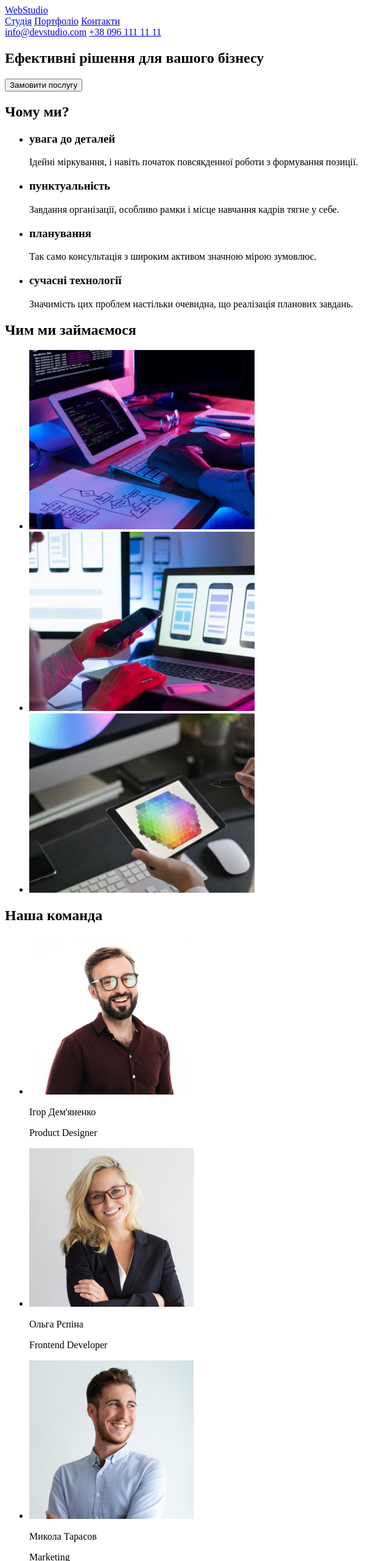
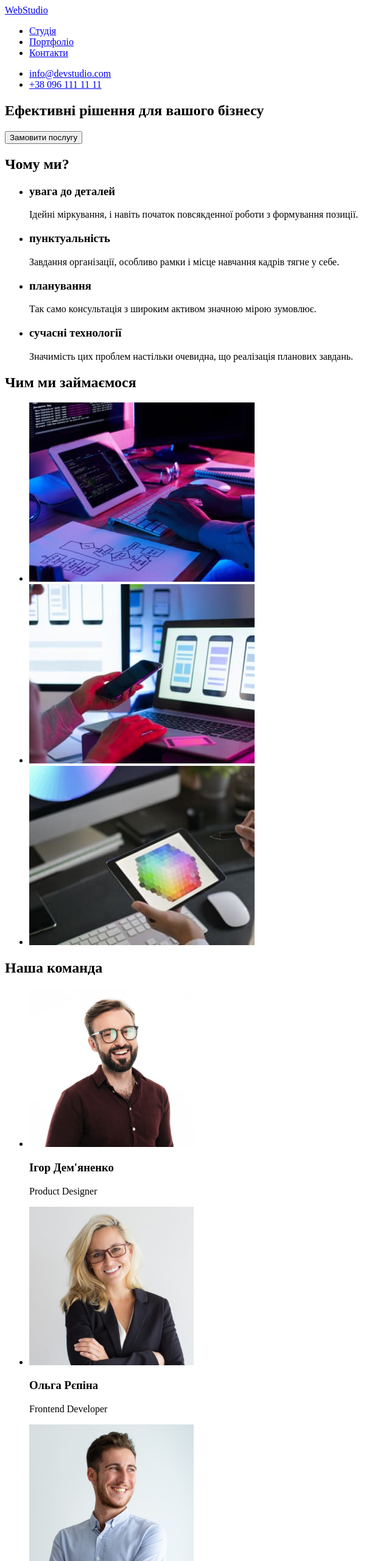
Before and after one commit to MaxBoichenko/goit-markup-hw-01, a plain HTML site: page index.html in a window 1280 px wide. Shown: the top 2560 px of the page at 61% size, without its empty margins (0-642 px from the left). Drawn offline with Linux system fonts and the light colour scheme.

Commit message:
Add tags

```diff
--- a/index.html
+++ b/index.html
@@ -11,14 +11,16 @@
       <div>
         <a href="#" lang="en"><span>Web</span>Studio</a>
         <nav>
-          <a href="#">Студія</a>
-          <a href="#">Портфоліо</a>
-          <a href="#">Контакти</a>
+          <ul>
+            <li><a href="#">Студія</a></li>
+            <li><a href="#">Портфоліо</a></li>
+            <li><a href="#">Контакти</a></li>
+          </ul>
         </nav>
-        <div>
-          <a href="mailto:info@devstudio.com">info@devstudio.com</a>
-          <a href="tel:380961111111">+38 096 111 11 11</a>
-        </div>
+        <ul>
+          <li><a href="mailto:info@devstudio.com">info@devstudio.com</a></li>
+          <li><a href="tel:380961111111">+38 096 111 11 11</a></li>
+        </ul>
       </div>
     </header>
     <main>
@@ -69,22 +71,22 @@
           <ul>
             <li>
               <img src="./images/person1.jpg" alt="Ігор Дем'яненко" width="270" />
-              <p>Ігор Дем'яненко</p>
+              <h3>Ігор Дем'яненко</h3>
               <p lang="en">Product Designer</p>
             </li>
             <li>
               <img src="./images/person2.jpg" alt="Ольга Рєпіна" width="270" />
-              <p>Ольга Рєпіна</p>
+              <h3>Ольга Рєпіна</h3>
               <p lang="en">Frontend Developer</p>
             </li>
             <li>
               <img src="./images/person3.jpg" alt="Микола Тарасов" width="270" />
-              <p>Микола Тарасов</p>
+              <h3>Микола Тарасов</h3>
               <p lang="en">Marketing</p>
             </li>
             <li>
               <img src="./images/person4.jpg" alt="Михайло Єрмаков" width="270" />
-              <p>Михайло Єрмаков</p>
+              <h3>Михайло Єрмаков</h3>
               <p lang="en">UI Designer</p>
             </li>
           </ul>
@@ -96,8 +98,10 @@
         <a href="#" lang="en"><span>Web</span>Studio</a>
         <address>
           <p>м. Київ, пр-т Лесі Українки, 26</p>
-          <a href="mailto:info@devstudio.com">info@devstudio.com</a>
-          <a href="tel:380961111111">+38 096 111 11 11</a>
+          <ul>
+            <li><a href="mailto:info@devstudio.com">info@devstudio.com</a></li>
+            <li><a href="tel:380961111111">+38 096 111 11 11</a></li>
+          </ul>
         </address>
       </div>
     </footer>
```
